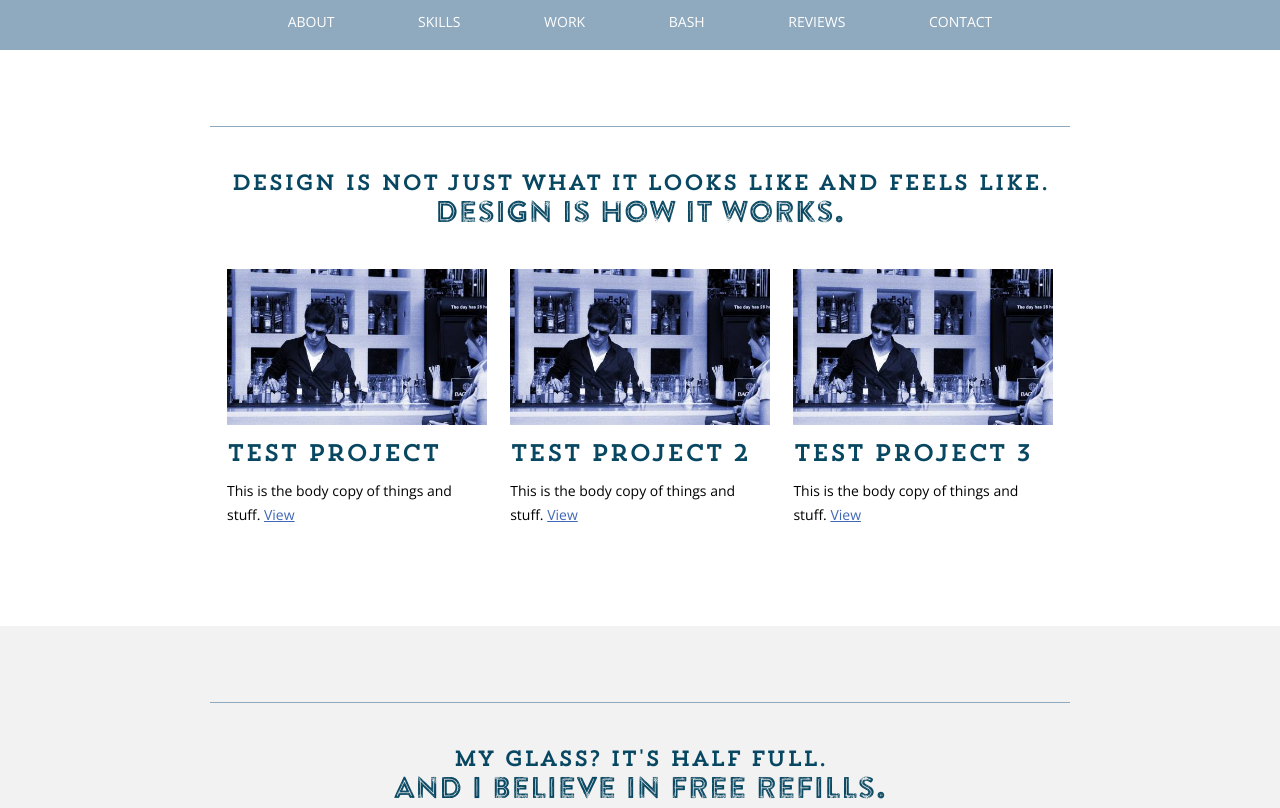
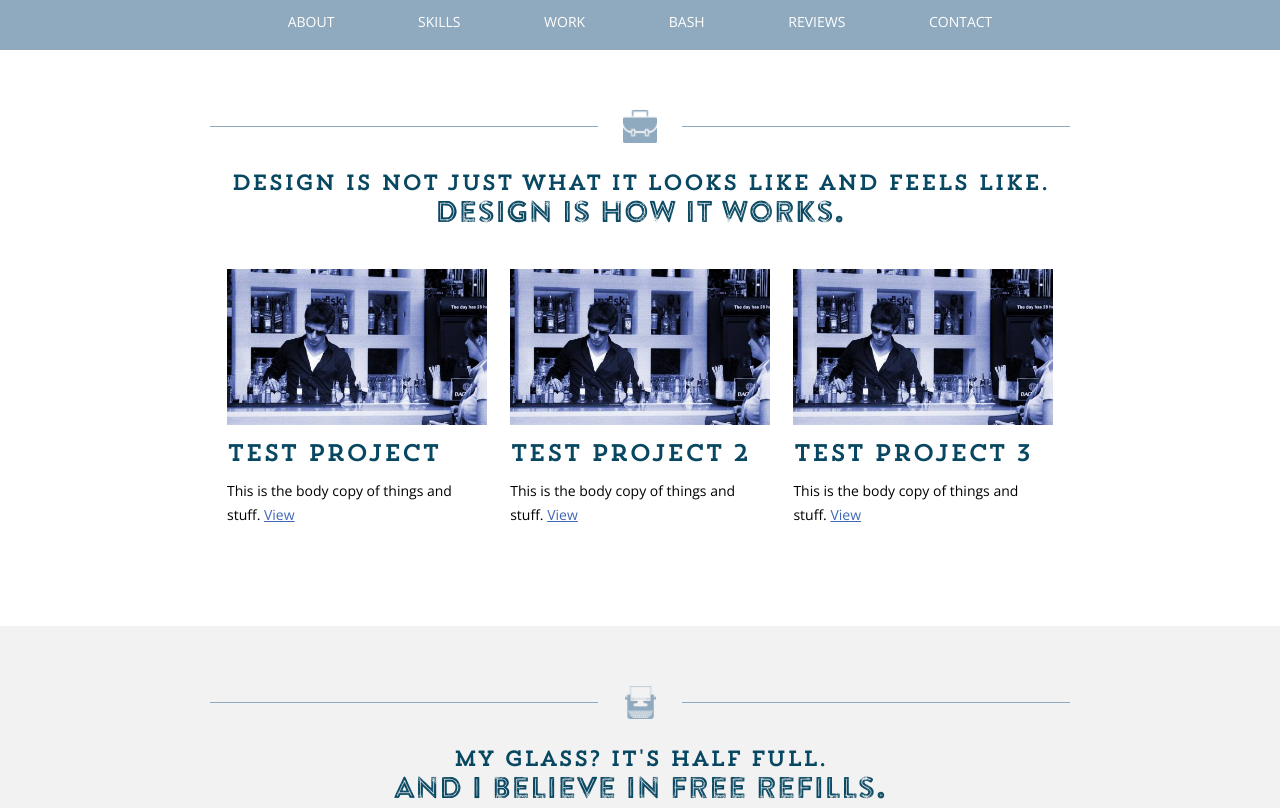
Before and after one commit to jenniferfalcon/jenniferfalcon.github.io, a Jekyll site: the page built from app/index.html, in a window 1280 px wide. Shown: the part 851-1659 px from the top of the page. Built offline with Jekyll 4.4.1, drawn with Linux system fonts in a browser that asks for light colours.

Commit message:
Added division icons for main sections.

```diff
--- a/app/css/screen.css
+++ b/app/css/screen.css
@@ -571,10 +571,31 @@ tr.even {
   padding: 2.71429em 0; }
   .homepage-section > header {
     border-top: 1px solid #8fa9be;
-    padding: 2.85714em 0; }
+    padding: 2.85714em 0;
+    position: relative; }
+    .homepage-section > header:before {
+      background-color: #fff;
+      background-size: contain;
+      background-repeat: no-repeat;
+      background-position: center;
+      content: '';
+      display: block;
+      height: 33px;
+      left: 50%;
+      margin-left: -42px;
+      position: absolute;
+      top: -17px;
+      width: 84px; }
   @media (min-width: 26.25em) {
     .homepage-section {
       padding: 5.42857em 0; } }
+
+[id="projects"] > header:before {
+  background-image: url(../images/icons/briefcase.png); }
+
+[id="about"] > header:before {
+  background-color: #f2f2f2;
+  background-image: url(../images/icons/typewriter.png); }
 
 .section-lede {
   font-size: 1.57143em;
```
Also changed, not shown: app/_sass/components/_homepage-section.scss (+29 -0 lines), app/images/icons/briefcase.png (added), app/images/icons/typewriter.png (added).
